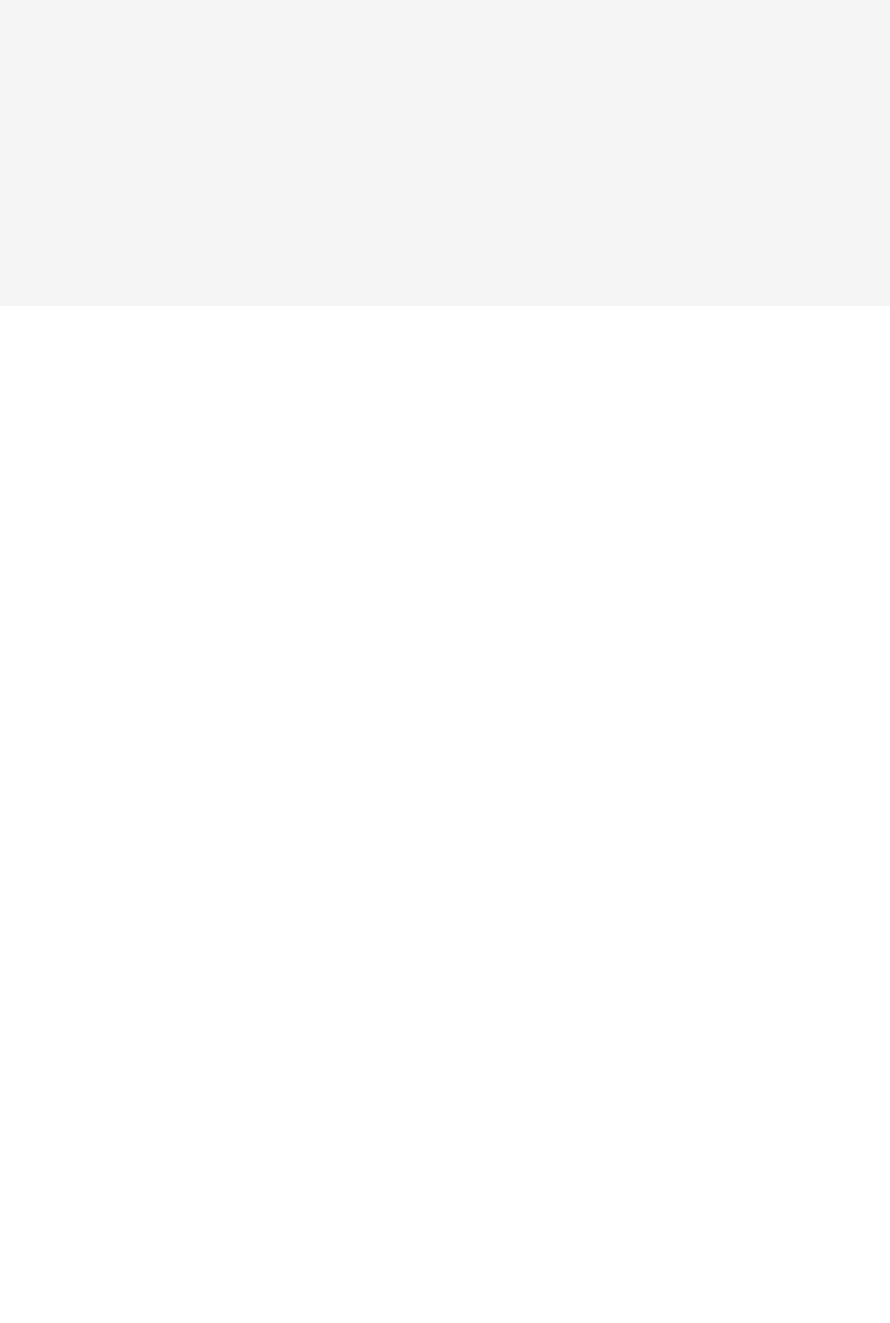
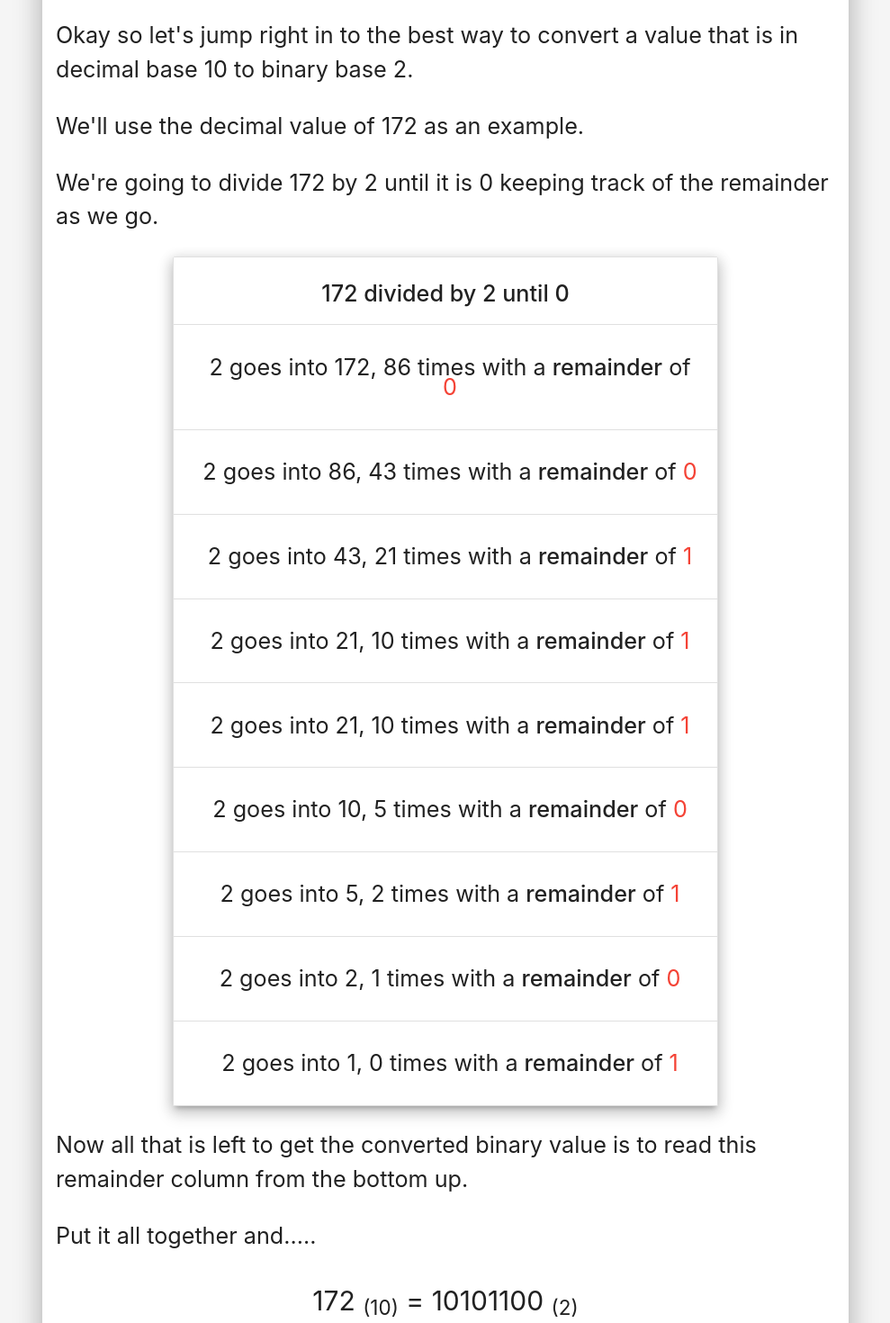
Before and after one commit to jgierlach/CS_Arithmetic_Conversions, a Vue app: page /decimal-to-binary-explanation in a window 1280 px wide. Shown: the part 460-1930 px from the top of the page at 90% size, without its empty margins (145-1134 px from the left). Before the commit the page ends 800 px from the top, so only its background shows below. Built offline with nearby package versions, Linux system fonts and the light colour scheme.

Commit message:
Added decimal to binary explanation

```diff
--- a/src/App.vue
+++ b/src/App.vue
@@ -89,6 +89,14 @@ export default {
   color: black;
 }
 
+.red-text {
+  color: red;
+}
+
+.answer-font {
+  font-size: 2rem;
+}
+
 .fade-enter {
   opacity: 0;
 }
--- a/src/views/explanations/BinaryAdditionExplanation.vue
+++ b/src/views/explanations/BinaryAdditionExplanation.vue
@@ -164,11 +164,4 @@ export default {
 
 
 <style scoped>
-.red-text {
-  color: red;
-}
-
-.answer-font {
-  font-size: 2rem;
-}
 </style>
--- a/src/views/explanations/DecimalToBinaryExplanation.vue
+++ b/src/views/explanations/DecimalToBinaryExplanation.vue
@@ -1,6 +1,125 @@
 <template>
-  <div class="container">
-    <h1>Decimal To Binary Explanation</h1>
+  <div
+    :class="[darkMode ? darkTextBackground : whiteBackground]"
+    class="container padding move-down z-depth-4"
+  >
+    <h3 :class="[darkMode ? whiteText : '']" class="center">How To Convert Decimal To Binary?</h3>
+
+    <p :class="[darkMode ? whiteText : '']" class="flow-text">
+      The
+      <strong>decimal</strong> number system is the one we have all been using since grammar school. As you well know it uses a base of ten to represent values, and that base consists of 0, 1, 2, 3, 4, 5, 6, 7, 8, and 9.
+    </p>
+
+    <p :class="[darkMode ? whiteText : '']" class="flow-text">
+      The
+      <strong>binary</strong> number system instead of using a base of 10 uses a base of two. Which means it can only represent a place value as either 0 or 1.
+    </p>
+
+    <p
+      :class="[darkMode ? whiteText : '']"
+      class="flow-text"
+    >Okay so let's jump right in to the best way to convert a value that is in decimal base 10 to binary base 2.</p>
+
+    <p
+      :class="[darkMode ? whiteText : '']"
+      class="flow-text"
+    >We'll use the decimal value of 172 as an example.</p>
+
+    <p
+      :class="[darkMode ? whiteText : '']"
+      class="flow-text"
+    >We're going to divide 172 by 2 until it is 0 keeping track of the remainder as we go.</p>
+
+    <ul class="collection with-header z-depth-3 container">
+      <li class="collection-header center">
+        <h5 class="flow-text">
+          <strong>172 divided by 2 until 0</strong>
+        </h5>
+      </li>
+      <li class="collection-item">
+        <p class="flow-text center">
+          2 goes into 172, 86 times with a
+          <strong>remainder</strong> of
+          <span class="red-text">0</span>
+        </p>
+      </li>
+      <li class="collection-item">
+        <p class="flow-text center">
+          2 goes into 86, 43 times with a
+          <strong>remainder</strong> of
+          <span class="red-text">0</span>
+        </p>
+      </li>
+      <li class="collection-item">
+        <p class="flow-text center">
+          2 goes into 43, 21 times with a
+          <strong>remainder</strong> of
+          <span class="red-text">1</span>
+        </p>
+      </li>
+      <li class="collection-item">
+        <p class="flow-text center">
+          2 goes into 21, 10 times with a
+          <strong>remainder</strong> of
+          <span class="red-text">1</span>
+        </p>
+      </li>
+      <li class="collection-item">
+        <p class="flow-text center">
+          2 goes into 21, 10 times with a
+          <strong>remainder</strong> of
+          <span class="red-text">1</span>
+        </p>
+      </li>
+      <li class="collection-item">
+        <p class="flow-text center">
+          2 goes into 10, 5 times with a
+          <strong>remainder</strong> of
+          <span class="red-text">0</span>
+        </p>
+      </li>
+      <li class="collection-item">
+        <p class="flow-text center">
+          2 goes into 5, 2 times with a
+          <strong>remainder</strong> of
+          <span class="red-text">1</span>
+        </p>
+      </li>
+      <li class="collection-item">
+        <p class="flow-text center">
+          2 goes into 2, 1 times with a
+          <strong>remainder</strong> of
+          <span class="red-text">0</span>
+        </p>
+      </li>
+      <li class="collection-item">
+        <p class="flow-text center">
+          2 goes into 1, 0 times with a
+          <strong>remainder</strong> of
+          <span class="red-text">1</span>
+        </p>
+      </li>
+    </ul>
+
+    <p
+      :class="[darkMode ? whiteText : '']"
+      class="flow-text"
+    >Now all that is left to get the converted binary value is to read this remainder column from the bottom up.</p>
+
+    <p :class="[darkMode ? whiteText : '']" class="flow-text">Put it all together and.....</p>
+
+    <p :class="[darkMode ? whiteText : '']" class="center answer-font">
+      172
+      <sub>(10)</sub> = 10101100
+      <sub>(2)</sub>
+    </p>
+
+    <h4 :class="[darkMode ? whiteText : '']" class="center">
+      That's all there is to it! Be sure to check out our
+      <router-link to="/binary-decimal-conversion">
+        <a>decimal to binary converter</a>
+      </router-link>
+    </h4>
   </div>
 </template>
 
@@ -17,6 +136,18 @@ export default {
         }
       ]
     }
+  },
+  data() {
+    return {
+      darkTextBackground: 'dark-text-background',
+      whiteBackground: 'white-background',
+      whiteText: 'white-text'
+    }
+  },
+  computed: {
+    darkMode() {
+      return this.$store.state.darkMode
+    }
   }
 }
 </script>
```
